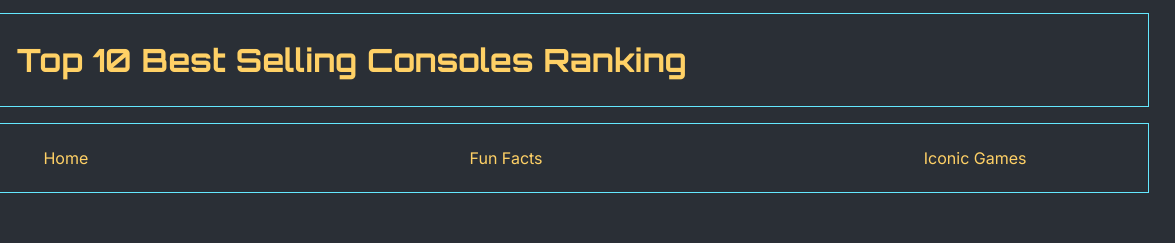
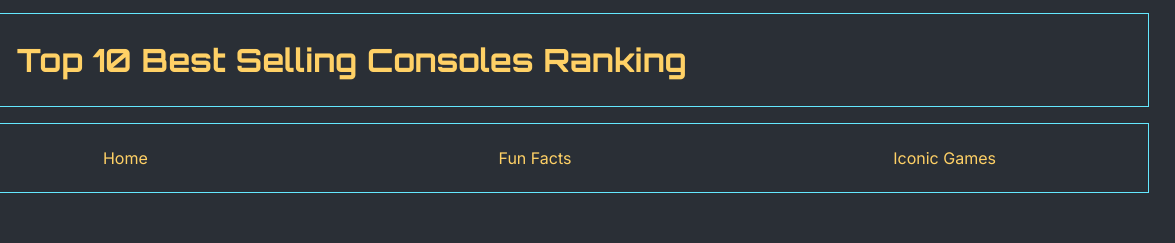
Before and after one commit to joshwmerrell/wdd130-kearl, a plain HTML site: page index.html in a window 1280 px wide. Shown: the top 243 px of the page, 105-1280 px from the left. Drawn offline with Linux system fonts and the light colour scheme.

Commit message:
Update general.css
Improved centering the nav links in the header.

```diff
--- a/styles/general.css
+++ b/styles/general.css
@@ -64,12 +64,14 @@ header {
 header nav {
     grid-column: 1/3;
     grid-row: 2/3;
-    display: flex;
-    justify-content: space-between;
+    display: grid;
+    grid-template-columns: 1fr 1fr 1fr;
 }
 
 .nav_link {
-    margin: 2% 10% 2% 10%;
+    justify-self: center;
+    margin: 6%;
+    width: max-content;
     text-decoration: none;
     color: #FFD166;
 }
```
